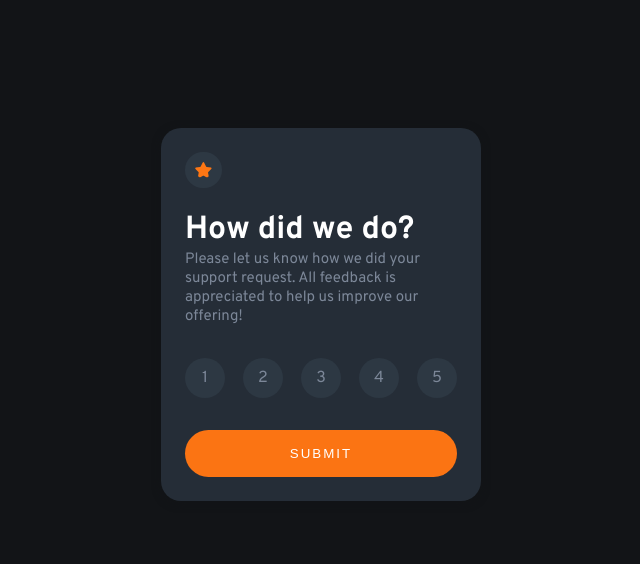
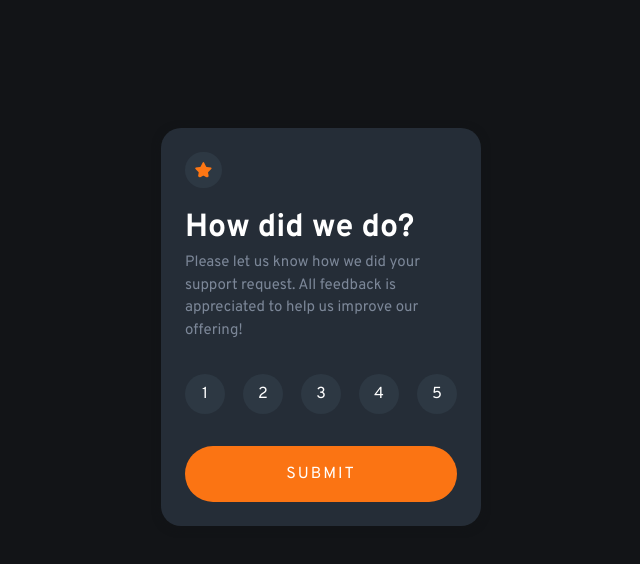
Before and after one commit to Bidex-03/Interactive-rating-component, a React (Create React App) app: page / in a window 1280 px wide. Shown: the top 564 px of the page, without its empty margins (319-959 px from the left). Built offline with nearby package versions, Linux system fonts and the light colour scheme.

Commit message:
fixed some issues

```diff
--- a/public/index.html
+++ b/public/index.html
@@ -9,6 +9,7 @@
       name="description"
       content="Interactive rating component is a component which allow users to rate the component on a scale of 5 "
     />
+    <script src="https://cdn.tailwindcss.com"></script>
 
     <link rel="apple-touch-icon" href="%PUBLIC_URL%/logo192.png" />
     <!--
--- a/src/App.js
+++ b/src/App.js
@@ -1,4 +1,4 @@
-import React, {useState} from "react";
+import React, { useState } from "react";
 
 import RequestPage from "./Components/TextPages/AddRequest";
 import ThankYou from "./Components/TextPages/ThankYou";
@@ -6,19 +6,38 @@ import Wrapper from "./Components/Helpers/Wrapper";
 
 function App() {
   const [isSubmitted, setIsSubmitted] = useState(false);
+  const numRating = [1, 2, 3, 4, 5];
+  const [num, setNum] = useState(0);
+  const submit = () => {
+    if (num) {
+      setIsSubmitted(true);
+    } else {
+      setIsSubmitted(false);
+      alert("Nigga rate us on the scale of 1 to 5");
+    }
+  };
 
-  const submitHandler = props => {
-    setIsSubmitted(true)
-  }
+  // const submitHandler = props => {
+  //   setIsSubmitted(true)
+  // }
 
-  const rateAgainHandler = props => {
-    setIsSubmitted(false)
-  }
+  // const rateAgainHandler = props => {
+  //   setIsSubmitted(false)
+  // }
 
   return (
     <Wrapper>
-      {!isSubmitted && <RequestPage onSubmitFun={submitHandler} />}
-      {isSubmitted && <ThankYou onRateAgain={rateAgainHandler} />}
+      {!isSubmitted && (
+        <RequestPage
+          submit={submit}
+          numRating={numRating}
+          num={num}
+          setNum={setNum}
+        />
+      )}
+      {isSubmitted && (
+        <ThankYou num={num} setNum={setNum} setIsSubmitted={setIsSubmitted} />
+      )}
     </Wrapper>
   );
 }
--- a/src/Components/TextPages/AddRequest.js
+++ b/src/Components/TextPages/AddRequest.js
@@ -6,10 +6,10 @@ import RatingList from "./RatingList";
 import image from "../../Media/icon-star.svg";
 import classes from "./AddRequest.module.css";
 
-const AddRequest = (props) => {
+const AddRequest = ({submit, num, setNum, numRating}) => {
   const AddRequestHandler = (e) => {
     e.preventDefault();
-    props.onSubmitFun();
+    submit();
   };
 
   return (
@@ -26,9 +26,9 @@ const AddRequest = (props) => {
           </p>
         </div>
         <div>
-          <RatingList />
+          <RatingList num={num} setNum={setNum} numRating={numRating} />
         </div>
-        <Button type="submit">SUBMIT</Button>
+        <Button type="submit" onClick={() => submit()}>SUBMIT</Button>
       </form>
     </Card>
   );
--- a/src/Components/TextPages/RatingList.js
+++ b/src/Components/TextPages/RatingList.js
@@ -1,17 +1,32 @@
-import React, {useState} from "react";
+import React, { useState } from "react";
 
 import classes from "./RatingList.module.css";
 
-const RatingList = ({number}) => {
-  // const [isRated, setIsRated] = useState("");
+const RatingList = ({ num, setNum, numRating }) => {
+  // const handleNums = (nums) => {
+  //   setNum(nums)
+  //   console.log(num);
+  // }
 
   return (
     <ul className={classes.Rating}>
-      <li>1</li>
-      <li>2</li>
-      <li>3</li>
-      <li>4</li>
-      <li>5</li>
+      {numRating.map((nums, id) => {
+        return (
+          <li
+            key={id}
+            className={
+              num === nums
+                ? "text-orange-500"
+                : num === nums + 1
+                ? "text-blue-500"
+                : "text-white"
+            }
+            onClick={() => setNum(nums)}
+          >
+            {nums}
+          </li>
+        );
+      })}
     </ul>
   );
 };
--- a/src/Components/TextPages/ThankYou.js
+++ b/src/Components/TextPages/ThankYou.js
@@ -5,14 +5,18 @@ import image from "../../Media/illustration-thank-you.svg";
 import classes from "./ThankYou.module.css";
 import Button from "../UI/Button";
 
-const ThankYou = (props) => {
+const ThankYou = ({ num, setNum, setIsSubmitted }) => {
+  const okay = () => {
+    setNum(0);
+    setIsSubmitted(false);
+  };
   return (
     <Card className={classes.container}>
       <div>
         <img src={image} alt="thank-you" className="thank-you" />
       </div>
       <div className={classes.selectedMessage}>
-        <p>You selected 4 out of 5</p>
+        <p>You selected {num} out of 5</p>
       </div>
       <div className={classes.messageContainer}>
         <p className={classes.thanks}>Thank you!</p>
@@ -21,7 +25,10 @@ const ThankYou = (props) => {
           more support, don't hesitate to get in touch!
         </p>
       </div>
-      <Button type="submit" onClick={props.onRateAgain} >Rate Again</Button>
+      {/* <Button type="submit" onClick={props.onRateAgain} >Rate Again</Button> */}
+      <Button type="submit" onClick={okay}>
+        Rate Again
+      </Button>
     </Card>
   );
 };
--- a/src/index.css
+++ b/src/index.css
@@ -1,3 +1,8 @@
+@tailwind base;
+@tailwind components;
+@tailwind utilities;
+
+
 @import url('https://fonts.googleapis.com/css2?family=Overpass:wght@100;200;300;400;500;600;700;800&display=swap');
 
 * {
```
